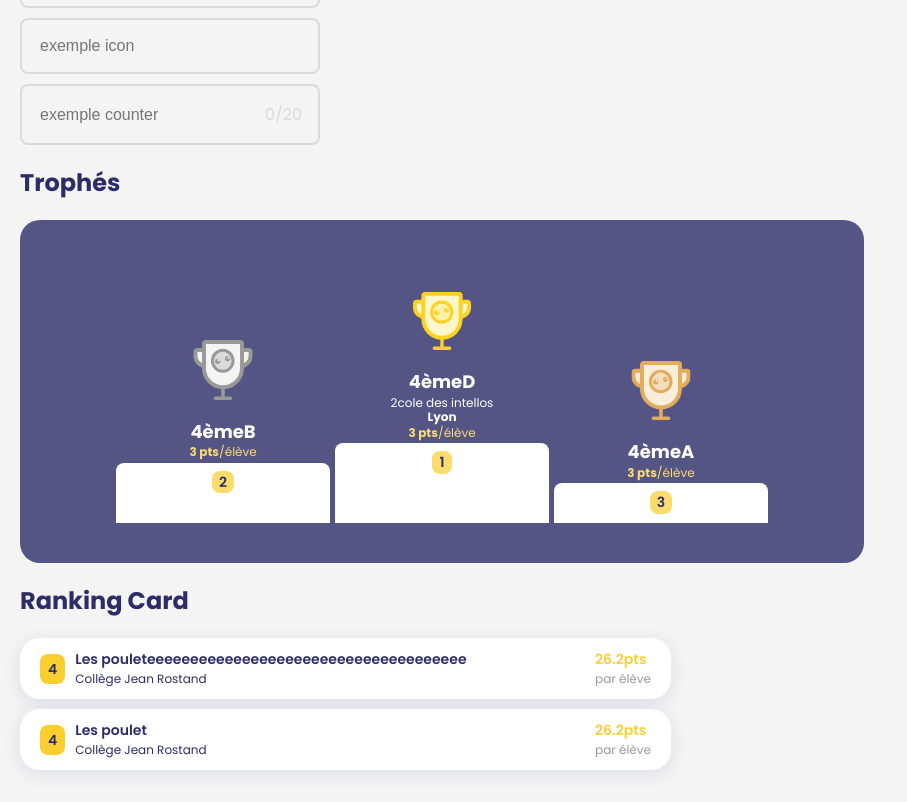
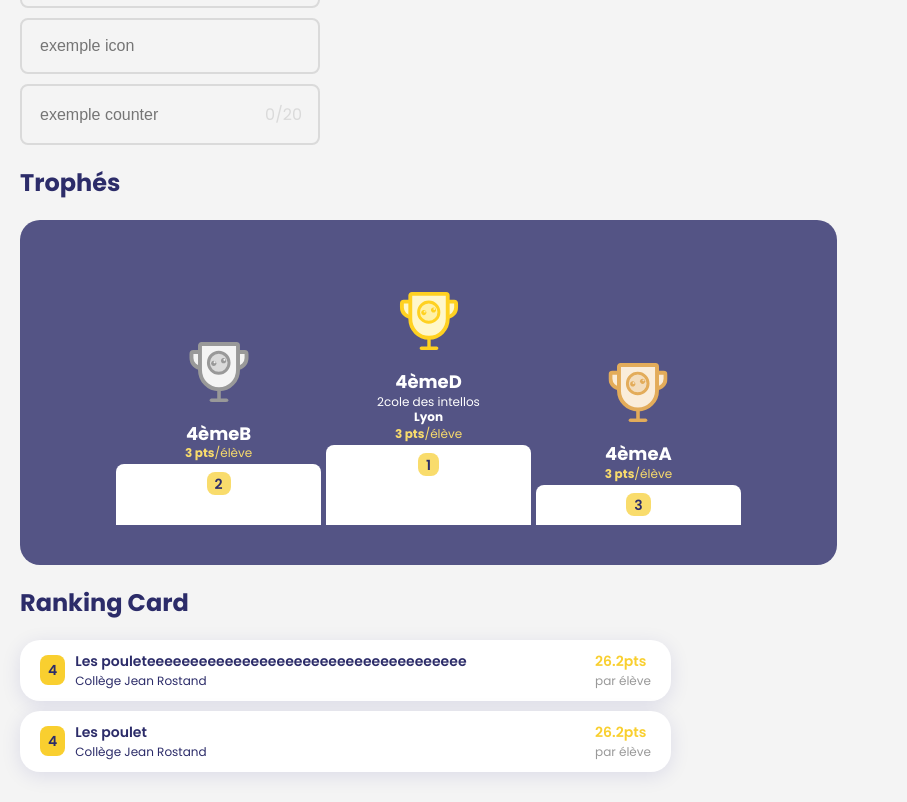
Before and after one commit to Ma-Petite-Planete/ma-petite-librairie, a React (Vite) app: page / in a window 1280 px wide. Shown: the part 1318-2120 px from the top of the page, without its empty margins (0-907 px from the left). Built offline with nearby package versions, Linux system fonts and the light colour scheme.

Commit message:
FIX - fix nom, taille, element li et ul dans root

```diff
--- a/src/App.tsx
+++ b/src/App.tsx
@@ -79,7 +79,7 @@ function App() {
             name: '4èmeD',
             points: 3,
             ranking: 1,
-            school: '2cole des intellos',
+            structure: '2cole des intellos',
             city: 'Lyon',
           },
           {
--- a/src/components/MppPodium/MppPodium.css
+++ b/src/components/MppPodium/MppPodium.css
@@ -1,9 +1,9 @@
 .podium__container {
-  padding: 1.625em 0.3em 1.5em 0.3em;
+  padding: 1.625rem 0.3rem 1.5rem 0.3rem;
   display: flex;
   align-items: flex-end;
-  max-width: 40.75em;
-  min-width: 22.5em;
+  max-width: 625px;
+  min-width: 361px;
   background-color: var(--dark_blue_light);
   border-radius: var(--big_border_radius);
 }
@@ -13,7 +13,7 @@
 }
 
 .podium_step__container:nth-child(1) {
-  margin: 0 0.3em;
+  margin: 0 0.3rem;
   order: 2;
 }
 
@@ -23,6 +23,6 @@
 
 @media (min-width: 896px) {
   .podium__container {
-    padding: 4.5em 6em 2.5em 6em;
+    padding: 4.5rem 6rem 2.5rem 6rem;
   }
 }
--- a/src/components/MppPodium/MppPodium.tsx
+++ b/src/components/MppPodium/MppPodium.tsx
@@ -7,7 +7,7 @@ interface PodiumStep {
   points: number;
   ranking: number;
   city?: string;
-  school?: string;
+  structure?: string;
 }
 interface MppPodiumProps {
   rankedElements: Array<PodiumStep>;
@@ -22,9 +22,9 @@ const MppPodium: React.FC<MppPodiumProps> = ({
 }) => {
   return (
     <div className="podium__container">
-      {rankedElements.map(({ name, points, ranking, city, school }) => (
+      {rankedElements.map(({ name, points, ranking, city, structure }) => (
         <MppPodiumStep
-          subtitle={school}
+          subtitle={structure}
           subtitleBold={city}
           key={ranking}
           title={name}
--- a/src/components/MppPodium/MppPodiumStep/MppPodiumStep.css
+++ b/src/components/MppPodium/MppPodiumStep/MppPodiumStep.css
@@ -1,14 +1,4 @@
-li {
-  list-style: none;
-  padding: 0;
-  margin: 0;
-  line-height: 1;
-}
 
-ul {
-  margin: 0;
-  padding: 0;
-}
 
 .podium_step__container {
   display: inline-block;
@@ -17,33 +7,33 @@ ul {
 }
 
 .podium_step__img {
-  width: 3.75em;
-  margin-bottom: 1em;
+  width: 3.75rem;
+  margin-bottom: 1rem;
 }
 
 .podium_step__list {
   color: var(--white);
-  margin-bottom: 0.3em;
+  margin-bottom: 0.3rem;
 }
 
 .podium_step__list--subtitle {
-  margin-bottom: 0.2em;
+  margin-bottom: 0.2rem;
 }
 
 ul.podium_step__list > li:nth-child(1),
 ul.podium_step__list > li:nth-child(3) {
-  margin-bottom: 0.3em;
+  margin-bottom: 0.3rem;
 }
 
 .podium_step_number__container {
   border-top-left-radius: var(--standard_border_radius);
   border-top-right-radius: var(--standard_border_radius);
-  padding-top: 0.4em;
+  padding-top: 0.4rem;
   width: auto;
   background-color: var(--white);
 }
 
 .podium_step_number__number {
-  padding: 0.1em 0.5em;
+  padding: 0.1rem 0.5rem;
   border-radius: var(--standard_border_radius);
 }
--- a/src/mppStyle.css
+++ b/src/mppStyle.css
@@ -95,3 +95,16 @@ body {
   font-weight: 400;
   font-size: 12px;
 }
+
+
+li {
+  list-style: none;
+  padding: 0;
+  margin: 0;
+  line-height: 1;
+}
+
+ul {
+  margin: 0;
+  padding: 0;
+}
```
